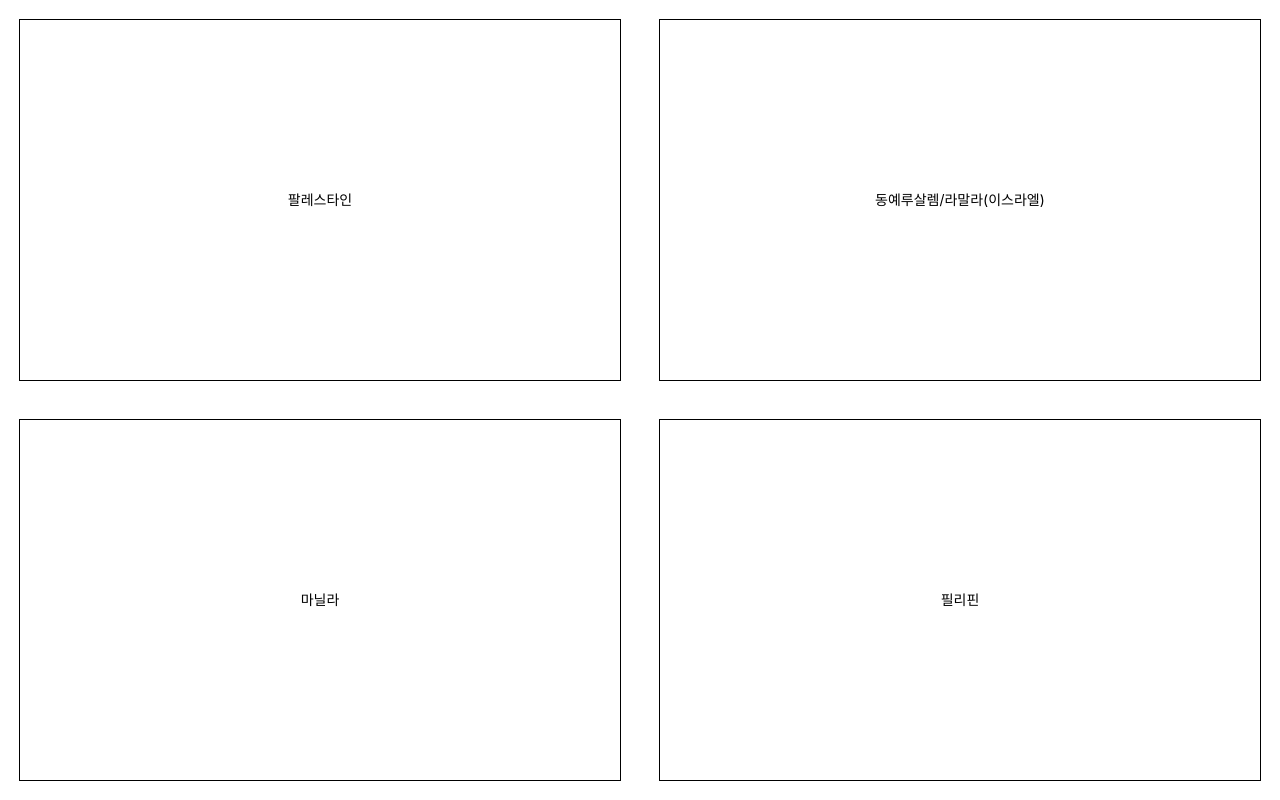
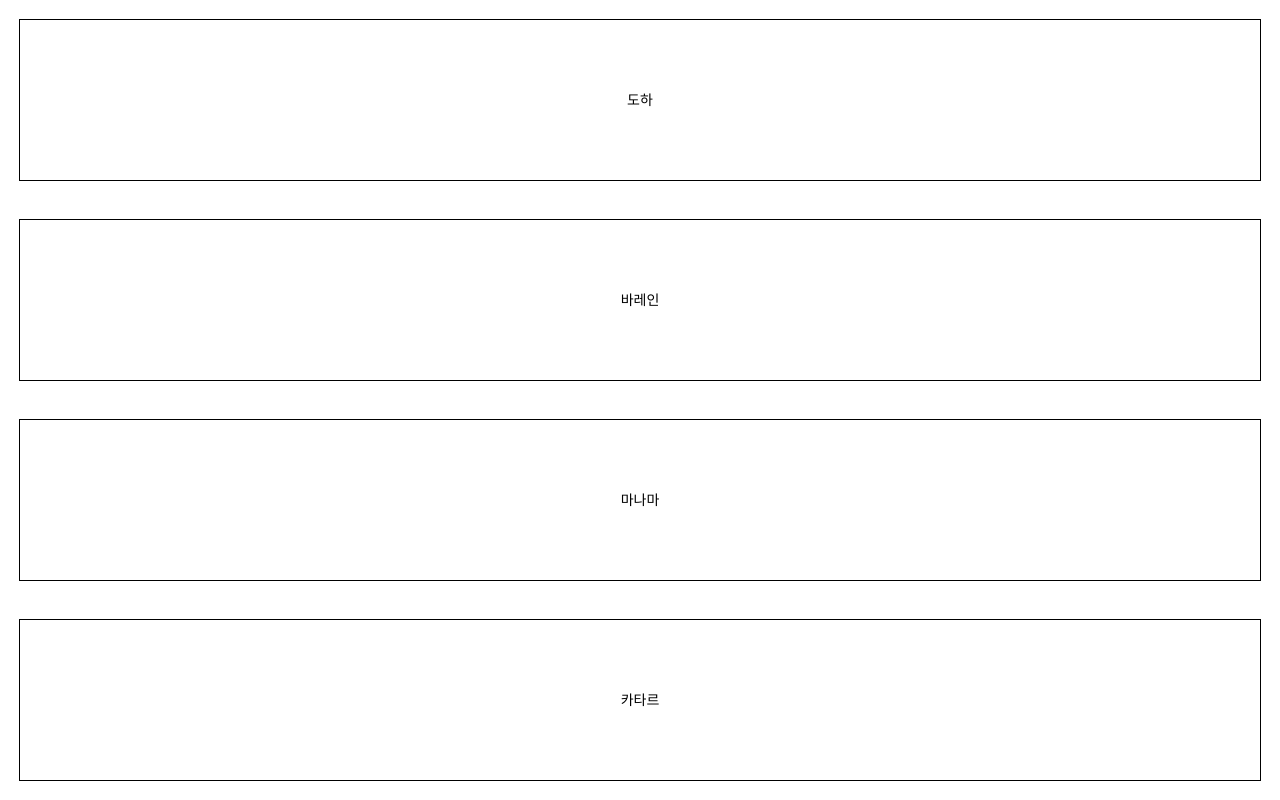
Before and after one commit to Lavegaa/pari-card-game, a React (Create React App) app: page /game/1 in a window 1280 px wide. Built offline with nearby package versions, Linux system fonts and the light colour scheme.

Commit message:
✨: game 기본 로직 제작

```diff
--- a/src/components/Card/Card.style.ts
+++ b/src/components/Card/Card.style.ts
@@ -1,10 +1,9 @@
 import styled from "styled-components";
 
-const basis = `${Math.floor(100 / 2 - 1.5 * 2)}%`;
-
-export const Container = styled.div`
+export const Container = styled.div<{ stage: number }>`
   display: flex;
-  flex-basis: ${basis};
+  flex-basis: ${({ stage }) =>
+    Math.floor(100 / (stage === 2 ? stage : stage / 2) - 1.5 * 2)}%;
   flex-wrap: wrap;
   margin: 1.5%;
   border: 1px solid black;
--- a/src/components/Card/Card.tsx
+++ b/src/components/Card/Card.tsx
@@ -1,4 +1,5 @@
 import React from "react";
+import { useParams } from "react-router-dom";
 import * as STC from "./Card.style";
 
 interface ICardProps {
@@ -7,8 +8,9 @@ interface ICardProps {
 }
 
 const Card = ({ data, handleClick }: ICardProps) => {
+  const { stage } = useParams();
   return (
-    <STC.Container id={data} onClick={handleClick}>
+    <STC.Container id={data} stage={Number(stage)} onClick={handleClick}>
       <STC.Wrapper>{data}</STC.Wrapper>
     </STC.Container>
   );
--- a/src/pages/GamePage/useGamePage.ts
+++ b/src/pages/GamePage/useGamePage.ts
@@ -4,10 +4,7 @@ import countriesData from "../../constant/countriesData";
 
 const useGamePage = () => {
   const { stage } = useParams();
-  const [countries, setCountries] = useState<any>({
-    팔레스타인: "동예루살렘/라말라(이스라엘)",
-    필리핀: "마닐라",
-  });
+  const [countries, setCountries] = useState<any | null>(null);
   const [countriesArr, setCountriesArr] = useState<string[]>([]);
   const [check, setCheck] = useState<string[]>([]);
 
@@ -16,6 +13,18 @@ const useGamePage = () => {
       setCountriesArr((val: any) => [...val, key, value]);
     }
     setCountriesArr((val) => val.sort(() => Math.random() - 0.5));
+  };
+
+  const handleGenerateCountries = (num: number) => {
+    let stage = num === (2 && 8) ? num : 2;
+    const tempCountries = Object.keys(countriesData)
+      .sort(() => Math.random() - 0.5)
+      .slice(0, stage);
+    let temp: any = {};
+    tempCountries.forEach((country) => {
+      temp[country] = countriesData[country as keyof typeof countriesData];
+    });
+    setCountries(temp);
   };
 
   const handleClick = (data: string) => {
@@ -38,8 +47,13 @@ const useGamePage = () => {
   };
 
   useEffect(() => {
+    handleGenerateCountries(Number(stage) ?? 2);
+  }, []);
+
+  useEffect(() => {
+    if (!countries) return;
     handleRandomCountries();
-  }, []);
+  }, [countries]);
 
   useEffect(() => {
     if (check.length === 2) {
```
